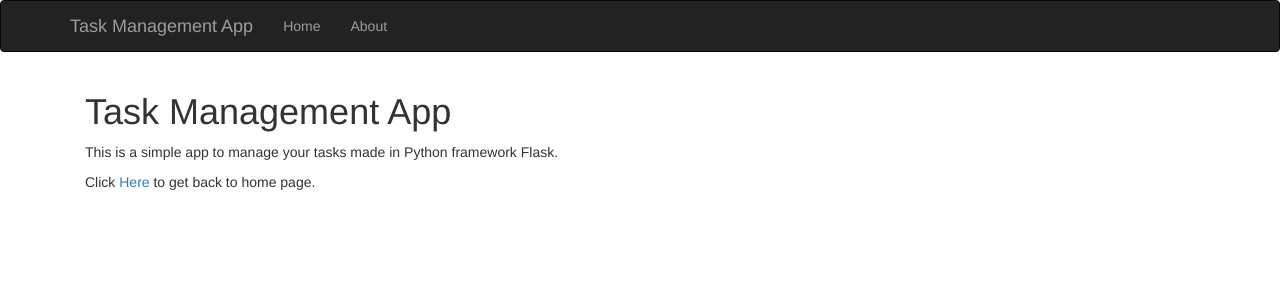
After one commit to JesusDBS/Flask-Task-Management-App, a Flask app: page /about in a window 1280 px wide. The commit adds this page. Shown: the top 300 px of the page. Run offline with Flask 2, Linux system fonts and the light colour scheme; some libraries are stand-ins or nearby versions.

Commit message:
[ADD] about.html page

```diff
--- a/task_app.py
+++ b/task_app.py
@@ -29,3 +29,7 @@ def todos(todos):
 @app.route('/done')
 def done():
     return redirect(url_for('index'))
+
+@app.route('/about')
+def about():
+    return render_template("about.html")
--- /dev/null
+++ b/templates/about.html
@@ -0,0 +1,11 @@
+{% extends "base.html" %}
+
+{% block title %}Task Management App{% endblock %}
+
+{% block page_content %}
+<div class="container">
+    <h1>Task Management App</h1>
+    <p>This is a simple app to manage your tasks made in Python framework Flask.</p>
+    <p>Click <a href="{{ url_for('index') }}">Here</a> to get back to home page.</p>
+</div>
+{% endblock %}
--- a/templates/base.html
+++ b/templates/base.html
@@ -24,6 +24,9 @@
             <ul class="nav navbar-nav">
                 <li><a href="/">Home</a></li>
             </ul>
+            <ul class="nav navbar-nav">
+                <li><a href="/about">About</a></li>
+            </ul>
         </div>
     </div>
 </div>
```
